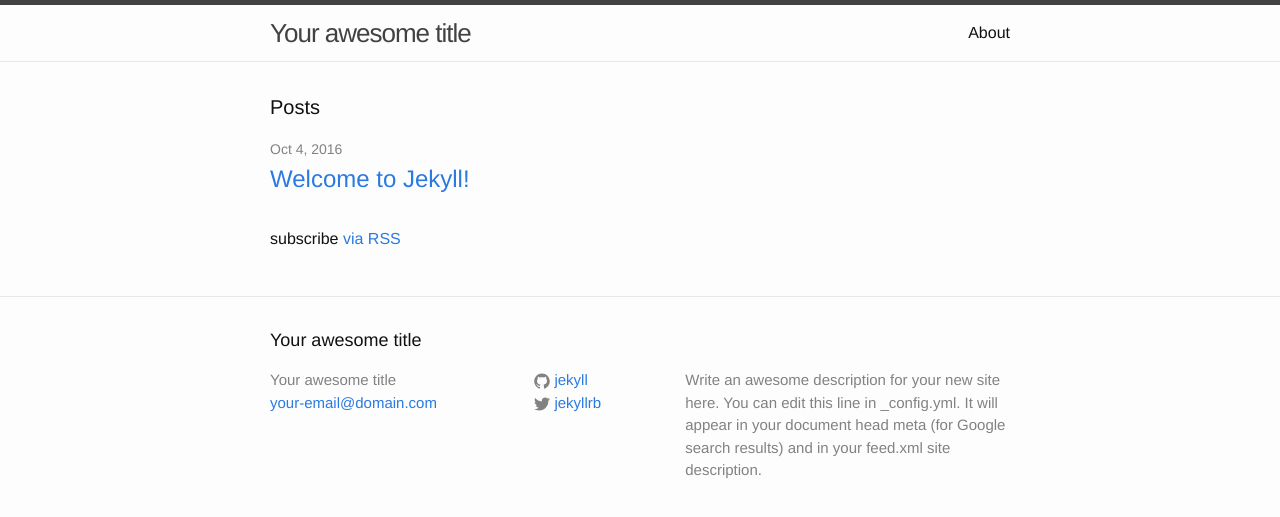
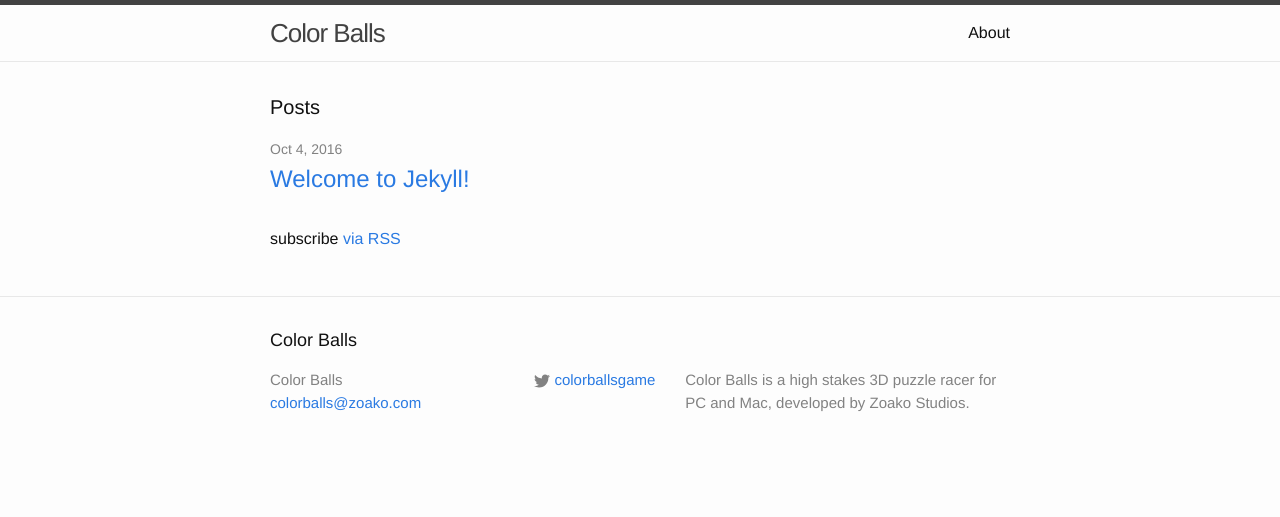
Before and after one commit to zoako/zoako.github.io, a Jekyll site: the page built from index.html, in a window 1280 px wide. Shown: the top 517 px of the page. Built offline with Jekyll 4.4.1, drawn with Linux system fonts in a browser that asks for light colours.

Commit message:
updating config base url

```diff
--- a/_config.yml
+++ b/_config.yml
@@ -6,16 +6,14 @@
 # 'jekyll serve'. If you change this file, please restart the server process.
 
 # Site settings
-title: Your awesome title
-email: your-email@domain.com
+title: Color Balls
+email: colorballs@zoako.com
 description: > # this means to ignore newlines until "baseurl:"
-  Write an awesome description for your new site here. You can edit this
-  line in _config.yml. It will appear in your document head meta (for
-  Google search results) and in your feed.xml site description.
+  Color Balls is a high stakes 3D puzzle racer for PC and Mac,
+  developed by Zoako Studios.
 baseurl: "" # the subpath of your site, e.g. /blog
-url: "http://yourdomain.com" # the base hostname & protocol for your site
-twitter_username: jekyllrb
-github_username:  jekyll
+url: "http://www.colorballsgame.com" # the base hostname & protocol for your site
+twitter_username: colorballsgame
 
 # Build settings
 markdown: kramdown
```
